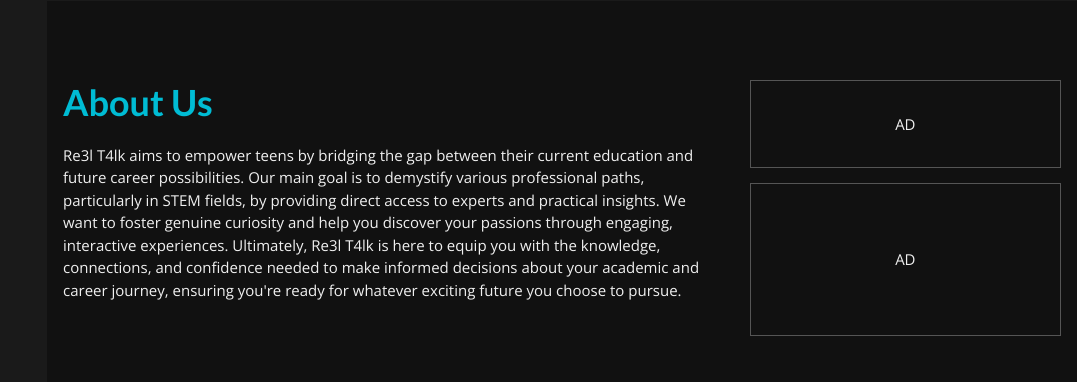
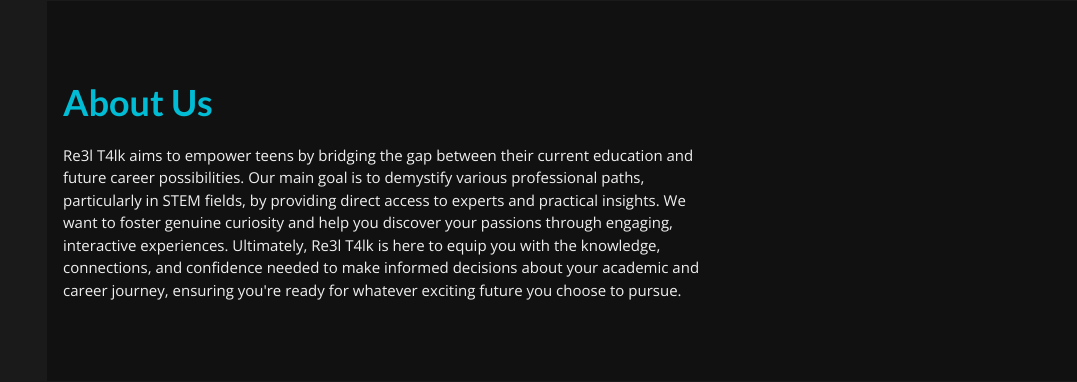
Before and after one commit to RE3L-T4LK/re3l-t4lk.github.io, a plain HTML site: page index.html in a window 1280 px wide. Shown: the part 2136-2518 px from the top of the page, without its empty margins (203-1280 px from the left). Drawn offline with nearby package versions, Linux system fonts and the light colour scheme.

Commit message:
Update index.html

```diff
--- a/index.html
+++ b/index.html
@@ -183,8 +183,7 @@
       <p>Re3l T4lk aims to empower teens by bridging the gap between their current education and future career possibilities. Our main goal is to demystify various professional paths, particularly in STEM fields, by providing direct access to experts and practical insights. We want to foster genuine curiosity and help you discover your passions through engaging, interactive experiences. Ultimately, Re3l T4lk is here to equip you with the knowledge, connections, and confidence needed to make informed decisions about your academic and career journey, ensuring you're ready for whatever exciting future you choose to pursue.</p>
       </div>
     <div class="w3-third w3-container">
-      <p class="w3-border w3-padding-large w3-padding-32 w3-center">AD</p>
-      <p class="w3-border w3-padding-large w3-padding-64 w3-center">AD</p>
+
     </div>
   </div>
 
```
